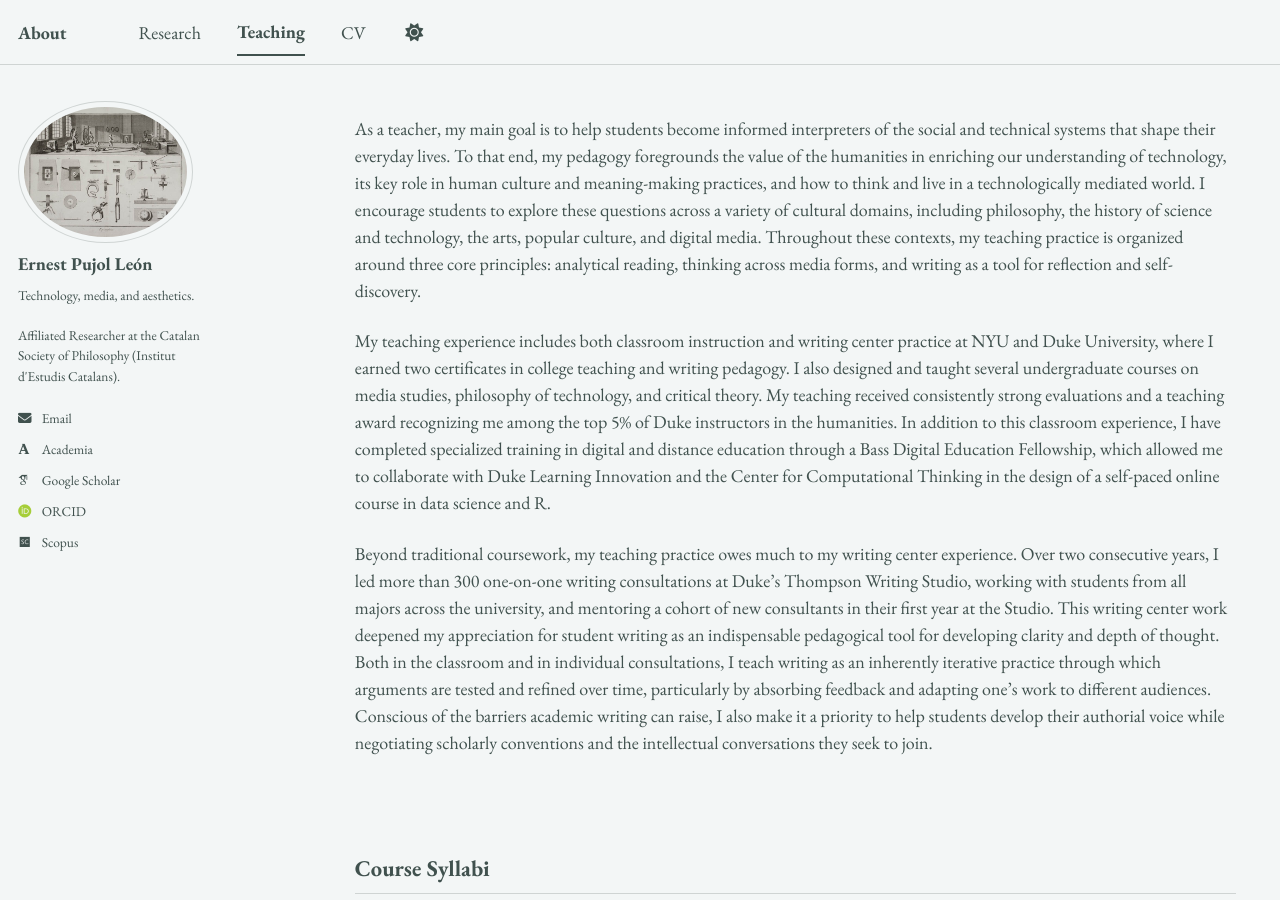
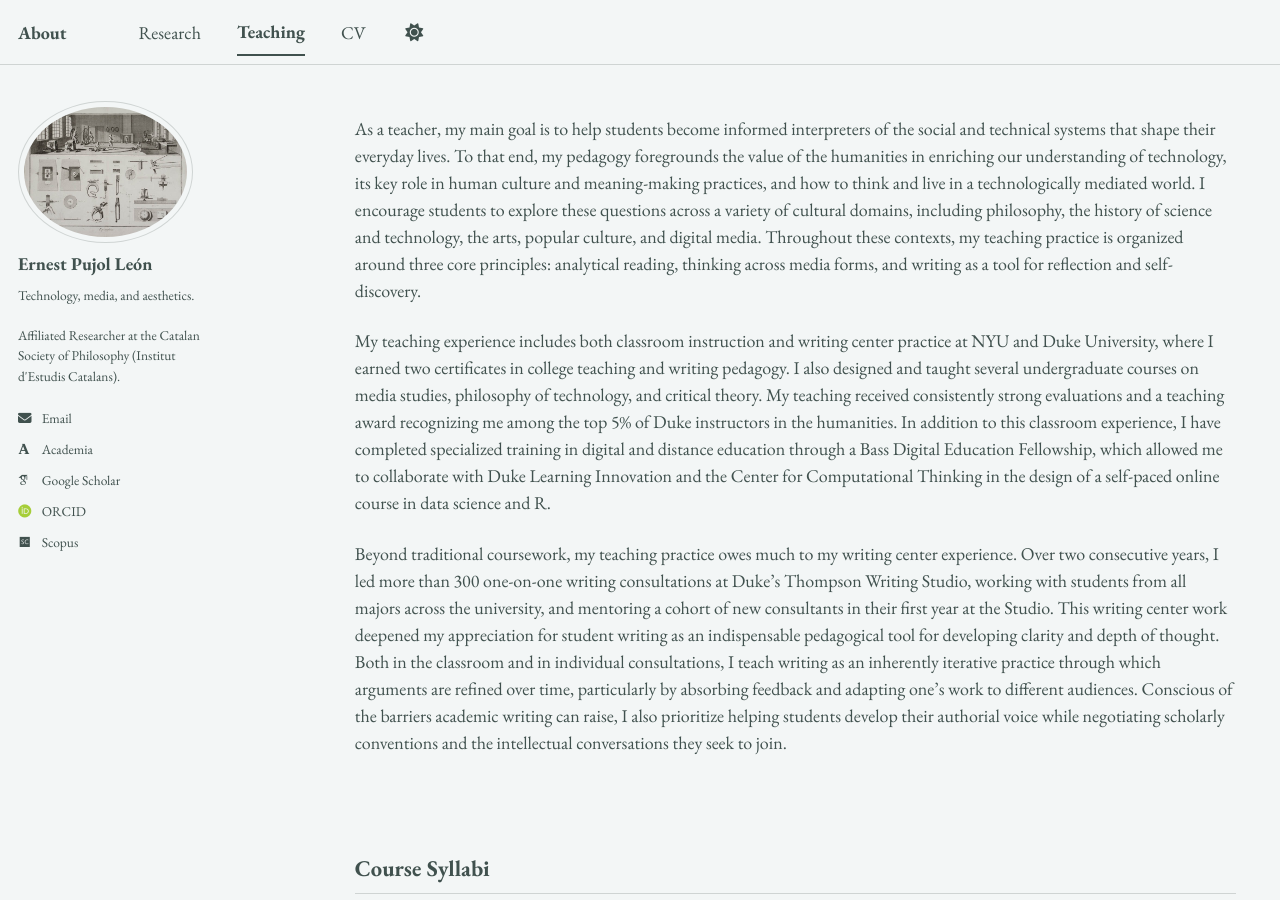
Before and after one commit to epujol90/epujol90.github.io, a Jekyll site: the page built from _pages/teaching.md, in a window 1280 px wide and 900 px high. Built offline with Jekyll 4.4.1, drawn with Linux system fonts in a browser that asks for light colours; some web fonts are replaced; a script bundle is joined from its source files by our own code; library files that are not in the unit come from our copies.

Commit message:
Update teaching.md

```diff
--- a/_pages/teaching.md
+++ b/_pages/teaching.md
@@ -9,7 +9,7 @@ As a teacher, my main goal is to help students become informed interpreters of t
 
 My teaching experience includes both classroom instruction and writing center practice at NYU and Duke University, where I earned two certificates in college teaching and writing pedagogy. I also designed and taught several undergraduate courses on media studies, philosophy of technology, and critical theory. My teaching received consistently strong evaluations and a teaching award recognizing me among the top 5% of Duke instructors in the humanities. In addition to this classroom experience, I have completed specialized training in digital and distance education through a Bass Digital Education Fellowship, which allowed me to collaborate with Duke Learning Innovation and the Center for Computational Thinking in the design of a self-paced online course in data science and R.
 
-Beyond traditional coursework, my teaching practice owes much to my writing center experience. Over two consecutive years, I led more than 300 one-on-one writing consultations at Duke's Thompson Writing Studio, working with students from all majors across the university, and mentoring a cohort of new consultants in their first year at the Studio. This writing center work deepened my appreciation for student writing as an indispensable pedagogical tool for developing clarity and depth of thought. Both in the classroom and in individual consultations, I teach writing as an inherently iterative practice through which arguments are tested and refined over time, particularly by absorbing feedback and adapting one's work to different audiences. Conscious of the barriers academic writing can raise, I also make it a priority to help students develop their authorial voice while negotiating scholarly conventions and the intellectual conversations they seek to join.
+Beyond traditional coursework, my teaching practice owes much to my writing center experience. Over two consecutive years, I led more than 300 one-on-one writing consultations at Duke's Thompson Writing Studio, working with students from all majors across the university, and mentoring a cohort of new consultants in their first year at the Studio. This writing center work deepened my appreciation for student writing as an indispensable pedagogical tool for developing clarity and depth of thought. Both in the classroom and in individual consultations, I teach writing as an inherently iterative practice through which arguments are refined over time, particularly by absorbing feedback and adapting one's work to different audiences. Conscious of the barriers academic writing can raise, I also prioritize helping students develop their authorial voice while negotiating scholarly conventions and the intellectual conversations they seek to join.
 <br>
 <br>
 <br>
```
